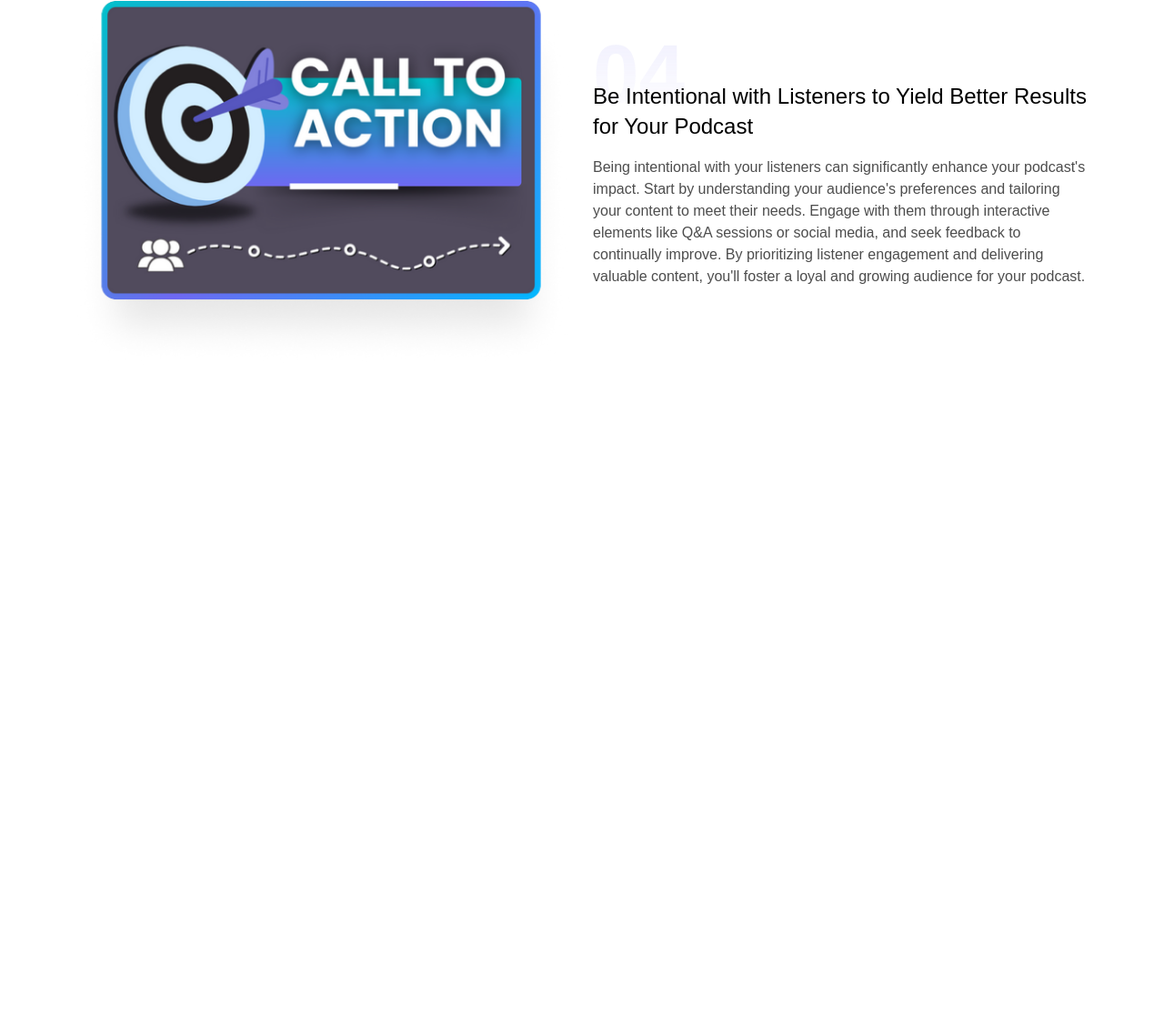
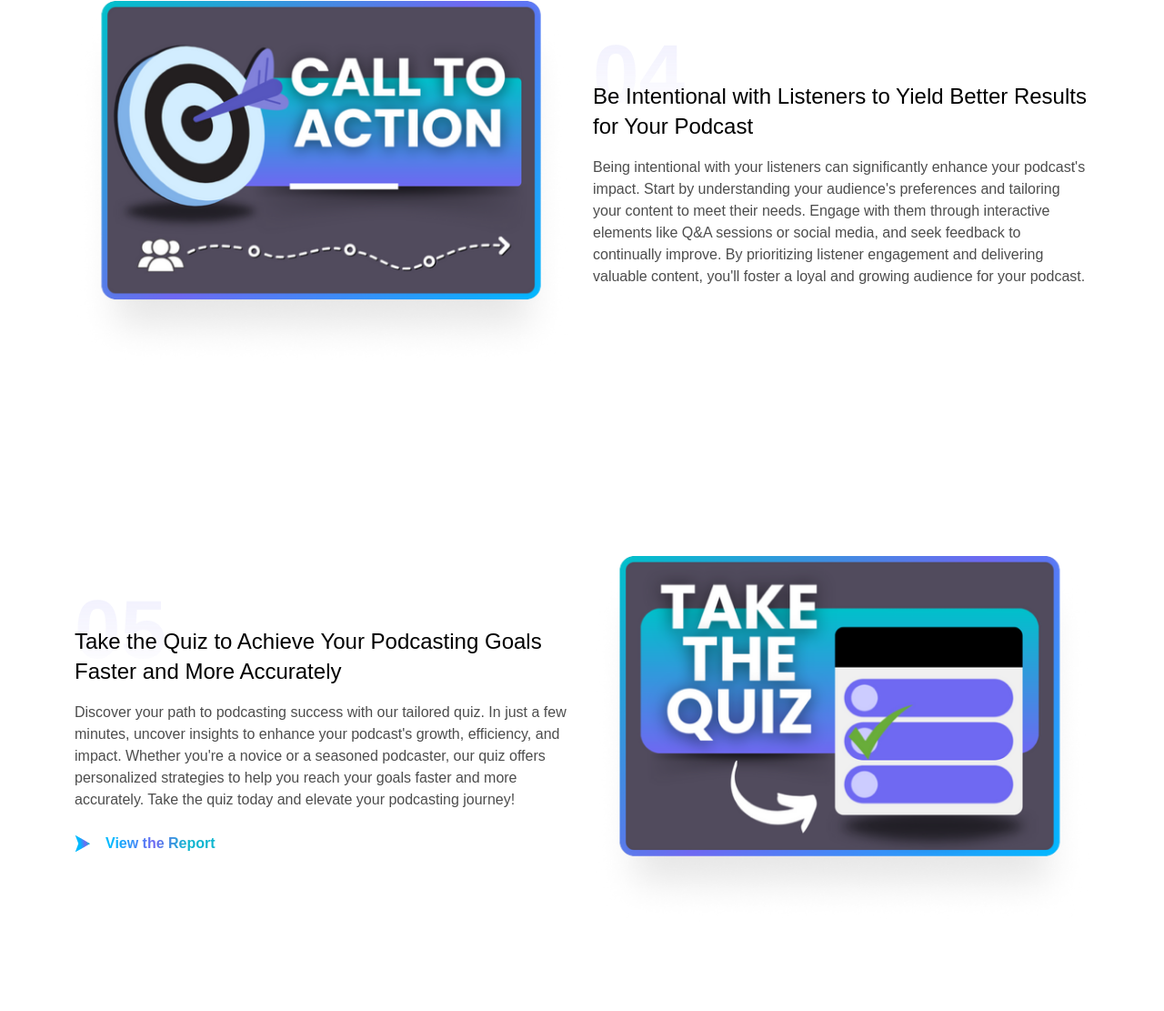
Before and after one commit to piyushbishnoi515/podmatch, a plain HTML site: page index.html in a window 1280 px wide. Shown: the part 2272-3383 px from the top of the page at 91% size. Before the commit the page ends 2771 px from the top, so only its background shows below. Drawn offline with nearby package versions, Linux system fonts and the light colour scheme; a web font is replaced by a local one.

Commit message:
blue box update

```diff
--- a/index.html
+++ b/index.html
@@ -205,6 +205,44 @@
             </div>
         </div>
     </section>
+    <section class="py-5">
+        <div class="container my-5">
+            <div class="row">
+                <div class="col-lg-6 col-12 mt-3 position-relative justify-content-center d-flex flex-column">
+
+                    <h2 class="nmber font-Graphik position-absolute tpp">05</h2>
+                    <p class="  font-Graphik discover position-relative z-1 ">Take the Quiz to Achieve Your Podcasting Goals Faster and More Accurately</p>
+                    <p class="m-0 dive-text font-Graphik ">Discover your path to podcasting success with our tailored quiz. In just a few minutes, uncover insights to enhance your
+                    podcast's growth, efficiency, and impact. Whether you're a novice or a seasoned podcaster, our quiz offers personalized
+                    strategies to help you reach your goals faster and more accurately. Take the quiz today and elevate your podcasting
+                    journey!</p>
+                    <div class="d-flex align-items-center gap-3 mt-4">
+                        <span class="d-flex">
+                            <svg width="18" height="20" viewBox="0 0 18 20" fill="none" xmlns="http://www.w3.org/2000/svg">
+                                <path
+                                    d="M0.930149 1.24491C1.06015 1.59491 1.86015 3.73491 2.69015 6.00491L4.22015 10.1249L2.47015 14.8549C1.51015 17.4449 0.760149 19.5849 0.800149 19.6049C0.890149 19.6349 17.2901 10.2049 17.2901 10.1249C17.2901 10.0549 1.03015 0.684908 0.840149 0.644907C0.730149 0.614906 0.750149 0.744907 0.930149 1.24491Z"
+                                    fill="url(#paint0_linear_149_890)" />
+                                <defs>
+                                    <linearGradient id="paint0_linear_149_890" x1="6.00273" y1="10.1229" x2="16.2126"
+                                        y2="8.59379" gradientUnits="userSpaceOnUse">
+                                        <stop stop-color="#00B9FF" />
+                                        <stop offset="0.565" stop-color="#6F69F2" />
+                                        <stop offset="1" stop-color="#10B6D0" />
+                                    </linearGradient>
+                                </defs>
+                            </svg>
+
+                        </span>
+                        <a href="" class="font-Graphik view-link align-items-center m-0">View the Report</a>
+                    </div>
+
+                </div>
+                <div class="col-lg-6 col-12 mt-3">
+                    <img src="./assets/img/png/quiz.png" alt="" class="w-100">
+                </div>
+            </div>
+        </div>
+    </section>
 
 
 
```
